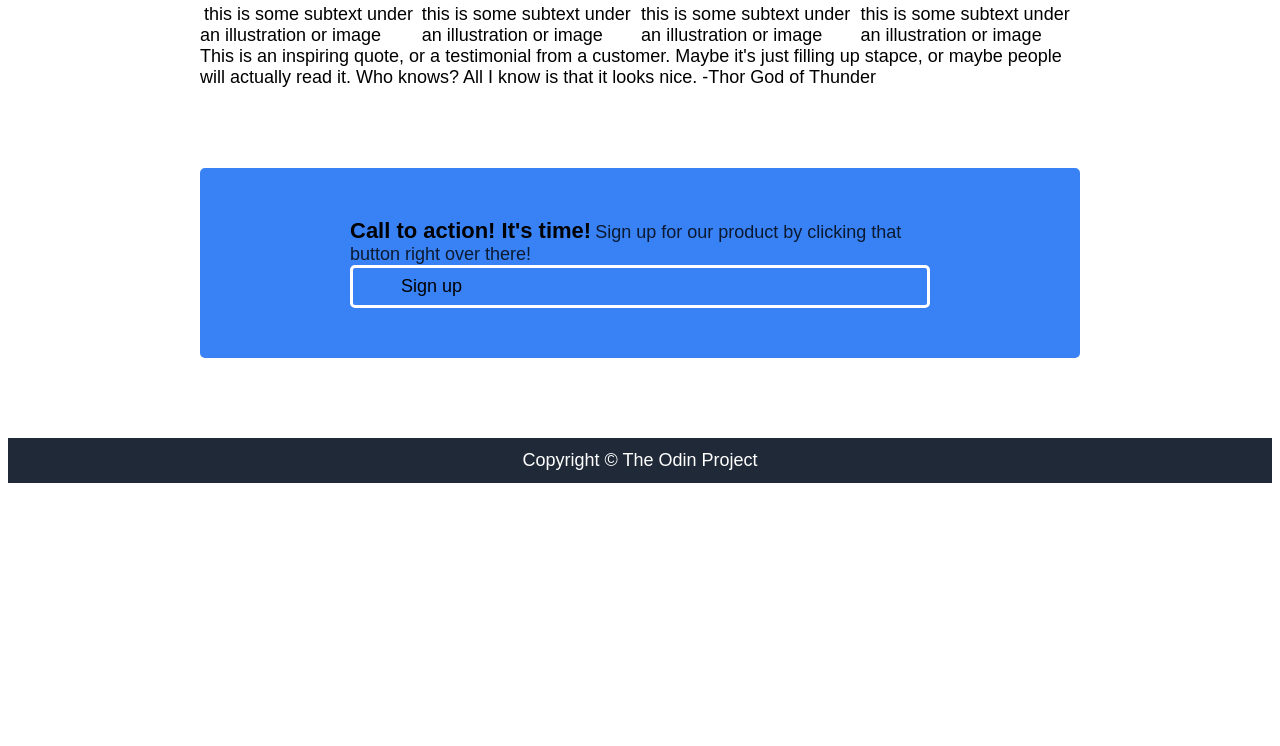
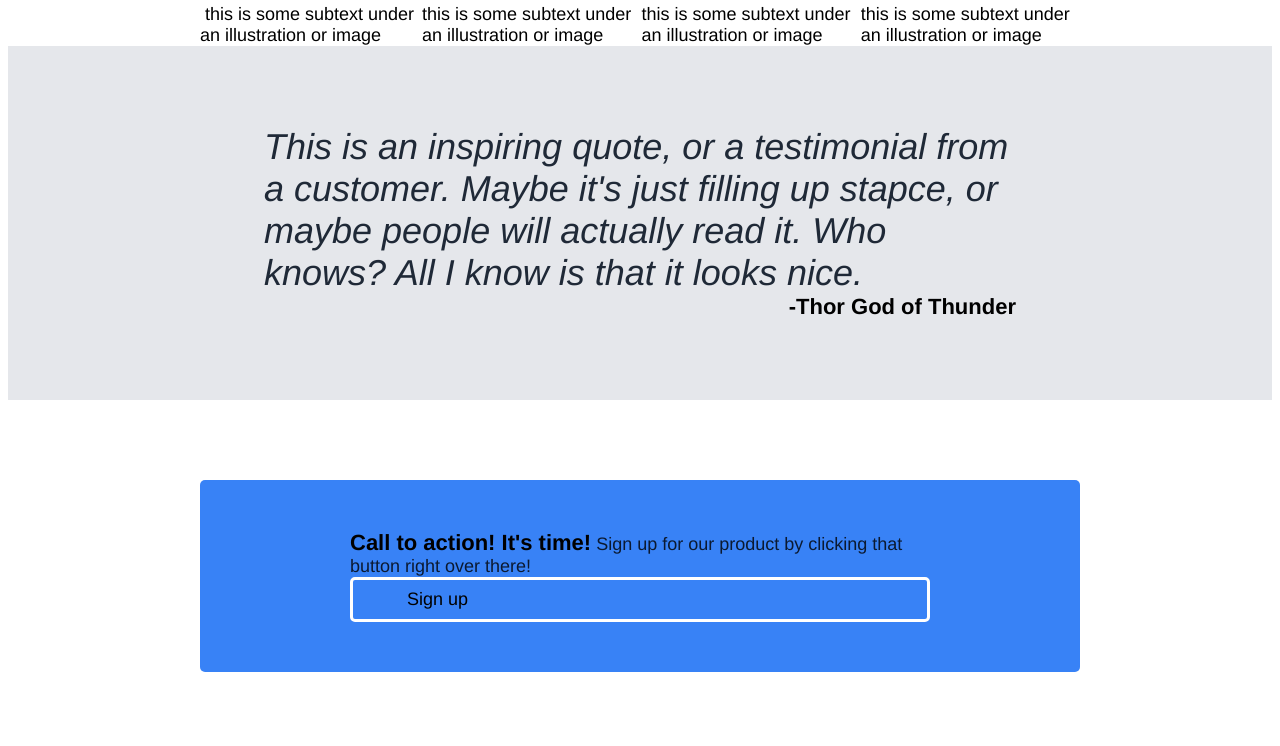
Before and after one commit to KylaYy/odin-project-1, a plain HTML site: page index.html in a window 1280 px wide. Shown: the part 150-896 px from the top of the page. Before the commit the page ends 800 px from the top, so only its background shows below. Drawn offline with Linux system fonts and the light colour scheme.

Commit message:
Implement styling for section 3, 4, and footer

```diff
--- a/style.css
+++ b/style.css
@@ -1,8 +1,11 @@
 /* General formatting */
+body {
+    font-family: Helvetica, sans-serif;
+    font-size: 18px;
+}
+
 p {
-    font-family:Arial, Helvetica, sans-serif;
     display: inline;
-    font-size: 18px;
     margin-block: 0;
 }
 
@@ -57,12 +60,33 @@ p.hero-subtext{
     font-weight: bold;
 }
 
-/* Section 1 formatting */
+/* Section 1*/
 .hero-main-text {
     font-size: 48px;
     font-weight: bolder;
 }
 
+/* Section 3 */
+#section3 {
+    background-color: #e5e7eb;
+    padding: 80px 20vw;
+}
+
+.quote {
+    font-size: 36px;
+    font-style: italic;
+    font-weight: lighter;
+    color: #1f2937;
+}
+
+.quoted {
+    font-weight: bold;
+    font-size: 22px;
+    display: block;
+    width: 100%;
+    text-align: right;
+    padding-right: 20px;
+}
 /* Section 4 */
 #section4 {
     padding-top: 80px;
```
